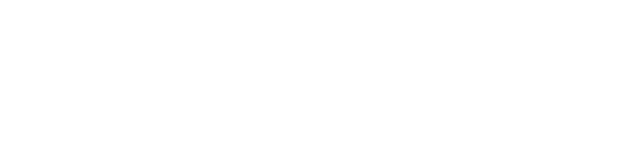
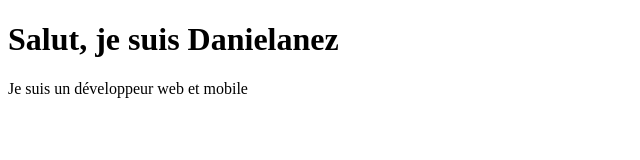
Before and after one commit to danielanez/danielanez.github.io, a plain HTML site: page index.html in a window 1280 px wide. Shown: the whole page, without its empty margins (0-640 px from the left). Drawn offline with Linux system fonts and the light colour scheme.

Commit message:
Commit 2, deux lignes ajoutées

```diff
--- a/index.html
+++ b/index.html
@@ -8,5 +8,7 @@
   </head>
   <body>
     <div id="app"></div>
+    <h1>Salut, je suis Danielanez</h1>
+    <p>Je suis un développeur web et mobile</p>
   </body>
 </html>
```
